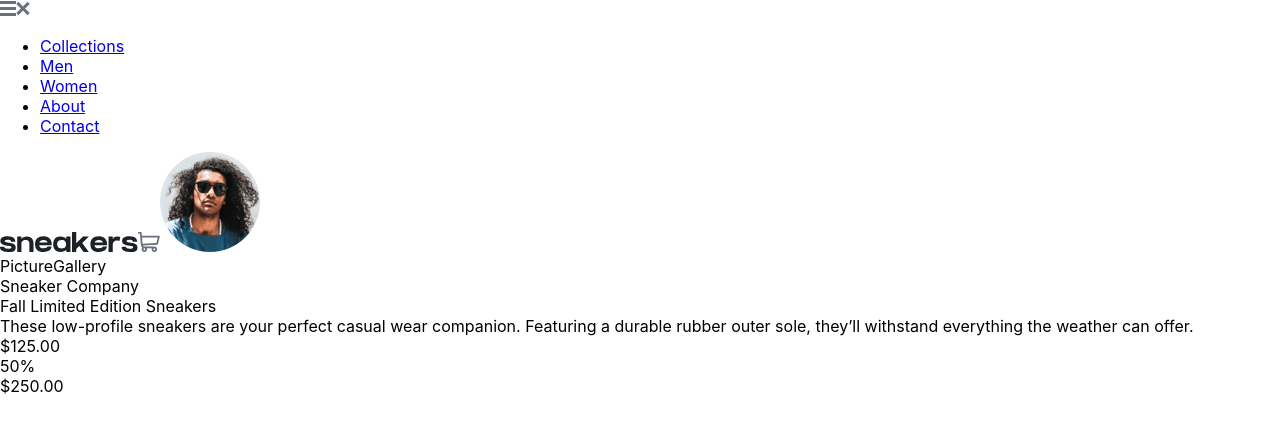
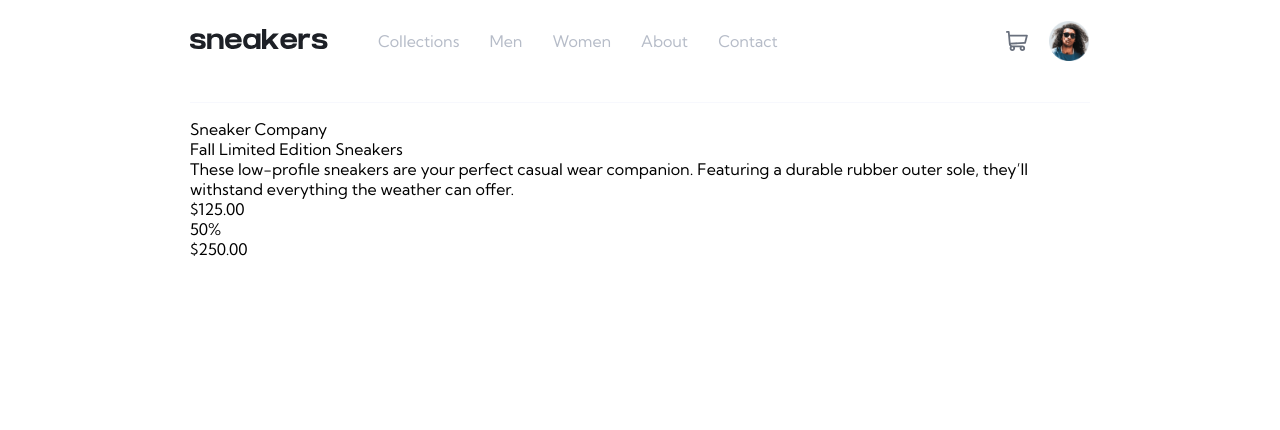
Before and after one commit to vincora/product-page-main, a React (Create React App) app: page / in a window 1280 px wide. Shown: the top 430 px of the page. Built offline with nearby package versions, Linux system fonts and the light colour scheme.

Commit message:
header menu styled

```diff
--- a/package.json
+++ b/package.json
@@ -6,6 +6,7 @@
     "@testing-library/jest-dom": "^5.16.5",
     "@testing-library/react": "^13.4.0",
     "@testing-library/user-event": "^13.5.0",
+    "classnames": "^2.3.2",
     "react": "^18.2.0",
     "react-dom": "^18.2.0",
     "react-scripts": "5.0.1",
--- a/src/App.js
+++ b/src/App.js
@@ -1,14 +1,16 @@
-import "./App.scss";
+import style from "./App.module.scss";
 import Header from "./components/Header";
 import PictureGallery from './components/PictureGallery';
 import ProductInfo from './components/ProductInfo';
 
 function App() {
   return (
-    <div>
+    <div className={style.container}>
       <Header></Header>
-      <PictureGallery></PictureGallery>
-      <ProductInfo></ProductInfo>
+      <div className={style.grid}>
+        <PictureGallery></PictureGallery>
+        <ProductInfo></ProductInfo>
+      </div>
     </div>
   );
 }
--- /dev/null
+++ b/src/App.module.scss
@@ -0,0 +1,20 @@
+@import url('https://fonts.googleapis.com/css2?family=Kumbh+Sans:wght@400;700&display=swap');
+
+.container {
+    margin: 0 auto;
+    box-sizing: border-box;
+    font-family: 'Kumbh Sans', sans-serif;
+    width: 96vw;
+    max-width: 900px;
+
+    ul{
+        list-style: none;
+    }
+    a{
+        text-decoration: none;
+        color: inherit;
+    }
+}
+.grid{
+    display: grid;
+}
--- /dev/null
+++ b/src/components/Cart.js
@@ -0,0 +1,40 @@
+import { useState } from "react";
+import style from "./Cart.module.scss";
+import cart from "../images/icon-cart.svg";
+import cn from "classnames";
+
+const Cart = () => {
+  const [dropdownOpen, setDropdownOpen] = useState(false);
+
+  return (
+    <div className={style.cart}>
+      <a
+        href="#"
+        className={style.icon}
+        onClick={() => {
+          setDropdownOpen(true);
+        }}
+        onMouseOver={() => {
+          setDropdownOpen(true);
+        }}
+      >
+        <img src={cart} alt="cart" />
+      </a>
+      <div
+        className={cn(style.dropdown, {
+          [style.dropdown_visible]: dropdownOpen,
+        })}
+        onMouseLeave={() => {
+          setTimeout(() => {
+            setDropdownOpen(false);
+          }, 500);
+        }}
+      >
+        <div className={style.title}>Cart</div>
+        <div className={style.info}>Your cart is empty.</div>
+      </div>
+    </div>
+  );
+};
+
+export default Cart;
--- /dev/null
+++ b/src/components/Cart.module.scss
@@ -0,0 +1,59 @@
+.cart {
+  position: static;
+
+}
+.dropdown {
+  position: absolute;
+  top: 80px;
+  left: 10px;
+  right: 10px;
+  background-color: #ffffff;
+  height: 200px;
+  border-radius: 10px;
+  box-shadow: 0 15px 20px rgba(0, 0, 0, 0.3);
+  z-index: 1;
+  display: none;
+  &_visible {
+    display: flex;
+    flex-direction: column;
+  }
+}
+.title {
+  padding: 20px;
+  font-weight: 700;
+  border-bottom: 1px solid #ccc;
+}
+.info {
+  display: flex;
+  justify-content: center;
+  align-items: center;
+  height: 100%;
+  color: hsl(219, 9%, 45%);
+  font-weight: 700;
+}
+.icon {
+  display: flex;
+  align-items: center;
+  width: 22px;
+
+  img {
+    width: 100%;
+  }
+}
+@media (min-width: 450px) {
+    .dropdown{
+        min-width: 350px;
+        right: 10px;
+        left: auto;
+    }
+
+}
+@media (min-width: 1135px) {
+  .cart {
+    position: relative;
+  }
+  .dropdown {
+    left: -160px;
+    top: 30px;
+  }
+}
--- a/src/components/Header.js
+++ b/src/components/Header.js
@@ -1,29 +1,29 @@
-import React from 'react';
-import logo from '../images/logo.svg';
-import menu from '../images/icon-menu.svg';
-import menuClose from '../images/icon-close.svg';
-import cart from '../images/icon-cart.svg';
-import avatar from '../images/image-avatar.png';
+import { useState } from "react";
+import style from "./Header.module.scss";
+import logo from "../images/logo.svg";
+
+
+import avatar from "../images/image-avatar.png";
+import Nav from "./Nav";
+import Cart from "./Cart";
 
 const Header = () => {
   return (
-    <header>
-        <nav>
-            <img src={menu} alt="open menu" />
-            <img src={menuClose} alt="close menu" />
-            <ul>
-                <li><a href="#">Collections</a></li>
-                <li><a href="#">Men</a></li>
-                <li><a href="#">Women</a></li>
-                <li><a href="#">About</a></li>
-                <li><a href="#">Contact</a></li>
-            </ul>
-        </nav>
-        <a href="#"><img src={logo} alt="logo" /></a>
-        <a href="#"><img src={cart} alt="cart" /></a>
-        <a href="#"><img src={avatar} alt="avatar" /></a>
+    <header className={style.header}>
+      <div className={style.left}>
+        <Nav></Nav>
+        <a href="#" className={style.logo}>
+          <img src={logo} alt="logo" />
+        </a>
+      </div>
+      <div className={style.right}>
+        <Cart></Cart>
+        <a href="#" className={style.avatar}>
+          <img src={avatar} alt="avatar" />
+        </a>
+      </div>
     </header>
-  )
-}
+  );
+};
 
-export default Header
+export default Header;
--- /dev/null
+++ b/src/components/Header.module.scss
@@ -0,0 +1,42 @@
+.header {
+  display: flex;
+  justify-content: space-between;
+  padding: 20px 0;
+}
+.left {
+  display: flex;
+  align-items: center;
+  gap: 20px;
+}
+.right {
+  display: flex;
+  align-items: center;
+  gap: 20px;
+}
+.avatar {
+  display: flex;
+  align-items: center;
+  width: 30px;
+  border-radius: 50%;
+  border: 1px solid transparent;
+  &:hover {
+    border-color: hsl(26, 100%, 55%);
+  }
+  img {
+    width: 100%;
+  }
+  @media (min-width: 450px) {
+    width: 40px;
+  }
+}
+
+@media (min-width: 725px) {
+  .header {
+    padding: 20px 0 40px 0;
+    border-bottom: 1px solid hsl(223, 64%, 98%);
+  }
+  .left {
+    gap: 40px;
+    flex-direction: row-reverse;
+  }
+}
--- /dev/null
+++ b/src/components/Nav.js
@@ -0,0 +1,53 @@
+import { useState, useEffect } from "react";
+import style from "./Nav.module.scss";
+import menu from "../images/icon-menu.svg";
+import menuClose from "../images/icon-close.svg";
+import cn from "classnames";
+
+const Nav = () => {
+  const [menuOpen, setMenuOpen] = useState(false);
+
+  useEffect(() => {
+    document.body.classList.toggle('modal-open', menuOpen)
+  }, [menuOpen])
+
+  return (
+    <nav>
+      <button className={style.button} onClick={() => setMenuOpen(true)}>
+        <img src={menu} alt="open menu" />
+      </button>
+
+      <div className={cn(style.bodyWrapper, {[style.bodyWrapper_visible] : menuOpen})} onClick={() => setMenuOpen(false)}>
+          <div
+            className={style.body}
+          >
+            <button
+              className={style.button}
+              onClick={() => setMenuOpen(false)}
+            >
+              <img src={menuClose} alt="close menu" />
+            </button>
+            <ul className={style.list}>
+              <li className={style.item}>
+                <a href="#">Collections</a>
+              </li>
+              <li className={style.item}>
+                <a href="#">Men</a>
+              </li>
+              <li className={style.item}>
+                <a href="#">Women</a>
+              </li>
+              <li className={style.item}>
+                <a href="#">About</a>
+              </li>
+              <li className={style.item}>
+                <a href="#">Contact</a>
+              </li>
+            </ul>
+          </div>
+      </div>
+    </nav>
+  );
+};
+
+export default Nav;
--- /dev/null
+++ b/src/components/Nav.module.scss
@@ -0,0 +1,90 @@
+
+  .button {
+    background-color: transparent;
+    border: none;
+    padding: 8px;
+    display: flex;
+    align-items: center;
+    cursor: pointer;
+    &_hidden {
+      display: none;
+    }
+  }
+  .body {
+    background-color: #fff;
+    padding: 20px;
+    width: 220px;
+    height: 100vh;
+  }
+  .bodyWrapper {
+    position: fixed;
+    top: 0;
+    bottom: 0;
+    left: 0;
+    right: 0;
+    background-color: rgba(0, 0, 0, 0.696);
+    overflow: auto;
+    z-index: 3;
+    display: none;
+    &_visible {
+      display: block;
+    }
+  }
+
+  .list {
+    margin: 0;
+    padding: 40px 0 0 0;
+  }
+  .item {
+    font-weight: 700;
+    a {
+      padding: 10px;
+      display: block;
+    }
+  }
+
+@media (min-width: 725px) {
+    .bodyWrapper {
+      display: block;
+      position: static;
+      overflow: visible;
+    }
+    .body {
+      width: 100%;
+      height: fit-content;
+      padding: 0;
+    }
+    .button {
+      display: none;
+    }
+    .list {
+      display: flex;
+      flex-direction: row;
+      gap: 10px;
+      padding: 0;
+    }
+    .item {
+      font-weight: 400;
+      color: hsl(220, 14%, 75%);
+
+
+      a {
+        position: relative;
+
+        &:hover {
+          color: hsl(219, 9%, 45%);
+          &::after{
+            position: absolute;
+            content: "";
+            bottom: -40px;
+            left: 0;
+            right: 0;
+            width: 100%;
+            height: 3px;
+            background-color: hsl(26, 100%, 55%);
+        }
+        }
+
+      }
+    }
+  }
--- a/src/components/PictureGallery.js
+++ b/src/components/PictureGallery.js
@@ -2,7 +2,11 @@ import React from 'react'
 
 const PictureGallery = () => {
   return (
-    <div>PictureGallery</div>
+    <div>
+      <ul>
+
+      </ul>
+    </div>
   )
 }
 
--- a/src/index.css
+++ b/src/index.css
@@ -11,3 +11,7 @@ code {
   font-family: source-code-pro, Menlo, Monaco, Consolas, 'Courier New',
     monospace;
 }
+
+.modal-open {
+  overflow: hidden;
+}
```
Also changed, not shown: src/App.scss (deleted), 1 other file (tests, documents, lock files or other folders).
